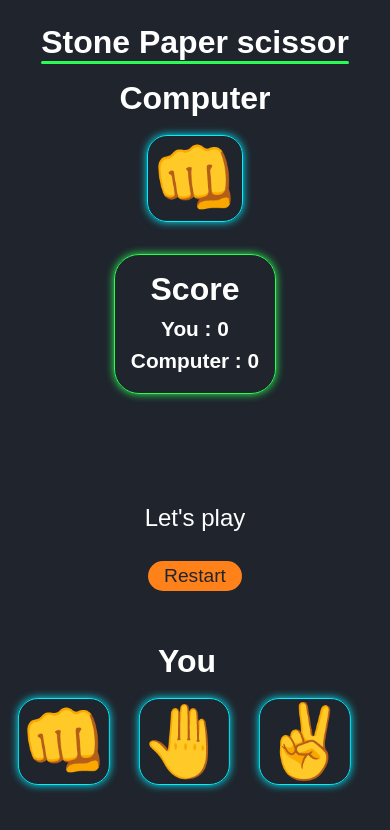
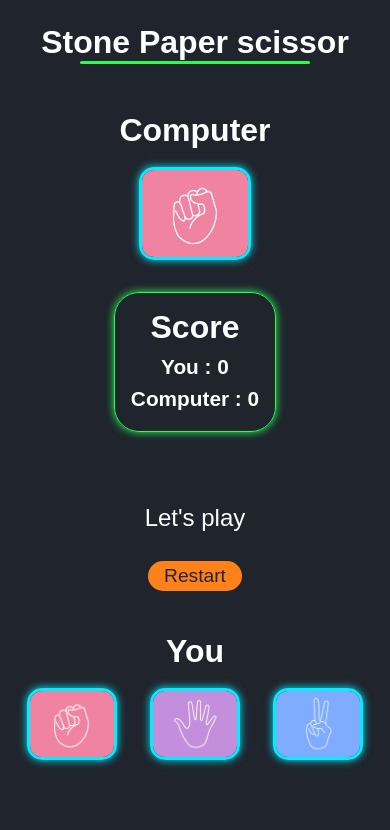
Before and after one commit to navadiyadarshan/rock-paper-sesccors, a plain HTML site: page index.html in a window 390 px wide. Drawn offline with Linux system fonts and the light colour scheme.

Commit message:
add imgs for rock paper scissors

```diff
--- a/game.css
+++ b/game.css
@@ -50,7 +50,7 @@ body{
     display: flex;
     position: absolute;
     left: 50%;
-    transform: translate(-61.5%,0);
+    transform: translate(-50%,0);
     bottom: 7%;
     flex-direction: column;
     align-items: center;
@@ -61,27 +61,30 @@ body{
     gap: 10%;
 }
 .elements{
-    border-radius: 20px;
-    border: .5px solid var(--main3-color);
+    border-radius: 15px;
+    border: 3px solid var(--main3-color);
     box-shadow: 0 0 .5rem var(--main3-color);
-    width: 6rem;
-    font-size: 4.5rem;
+    width: 7rem;
     text-align: center;
     transition: .5s ease;
+    overflow: hidden;
 }
 .elements:hover{
     box-shadow: 0 0 1rem var(--main3-color);
 }
 .elements.selected{
-    border: .5px solid var(--main2-color);
+    border: 3px solid var(--main2-color);
     box-shadow: 0 0 1rem var(--main2-color);
+}
+.elements img{
+    border-radius: 20px;
+    width: 140%;
+    margin-left: -20%;
+    height: 100%;
 }
 .name{
     text-align: center;
     font-size: 2rem;
-}
-.user .name{
-    margin-left: 17.5%;
 }
 
 .score-container{
@@ -139,7 +142,7 @@ body{
     }
 }
 
-/* @media (max-width: 426px) {
+@media (max-width: 445px) {
     .heading hr{
         width: 75%;
     }
@@ -147,4 +150,7 @@ body{
     .notes{
         margin: 0;
     }
-} */
+    .user{
+        bottom: 10%;
+    }
+}
--- a/game.js
+++ b/game.js
@@ -3,7 +3,8 @@ const compChoice = document.querySelector('.comp .elements');
 const compScoreEle = document.querySelector('.compScore');
 const userScoreEle = document.querySelector('.userScore');
 const note = document.querySelector('.notes p');
-const arrGame = ['👊', '🤚', '✌️'];
+// const arrGame = ['👊', '🤚', '✌️'];
+const arrGame = ['rock', 'paper', 'scissors'];
 let compScore = 0;
 let userScore = 0;
 
@@ -12,15 +13,13 @@ function updateScore(userScore, compScore){
     userScoreEle.innerText = `You : ${userScore}`;
 }
 function message(compChoice1, userChoice1, winner){
-    console.log(arrGame[compChoice1], arrGame[userChoice1],winner);
-    compChoice.innerText = '.';
-    compChoice.innerText = arrGame[compChoice1];
+    compChoice.innerHTML = `<img src="./imgs/${arrGame[compChoice1]}.png">`;
     if(winner == 0){
-        note.innerHTML = `You won the Match<br> ${arrGame[userChoice1]} beat ${arrGame[compChoice1]}`;
+        note.innerHTML = `You won the Match<br> ${arrGame[userChoice1].toUpperCase()} beat ${arrGame[compChoice1].toUpperCase()}`;
     }else if(winner == 1){
-        note.innerHTML = `Computer won the Match<br> ${arrGame[compChoice1]} beat ${arrGame[userChoice1]}`;
+        note.innerHTML = `Computer won the Match<br> ${arrGame[compChoice1].toUpperCase()} beat ${arrGame[userChoice1].toUpperCase()}`;
     }else{
-        note.innerHTML = `draw match`;
+        note.innerHTML = `Draw Match`;
     }
 }
 
@@ -31,8 +30,6 @@ userChoice.forEach((element) =>{
         });
         element.classList.add('selected');
         let randomNum = Math.floor(Math.random() * 3);
-        let temp1 = userScore;
-        let temp2 = compScore;
         if(randomNum != element.getAttribute('id')){
             if(randomNum== 1){
                 element.getAttribute('id') == 2 ? winner = 0 : winner = 1;
--- a/index.html
+++ b/index.html
@@ -11,7 +11,9 @@
         <h1 class="heading"><center>Stone Paper scissor<hr size="5" color="transparent"></center></h1>
         <div class="comp">
             <h3 class="name">Computer</h3><br>
-            <div class="elements">👊</div>
+            <div class="elements">
+                <img src="./imgs/rock.png">
+            </div>
         </div>
         <div class="score-container">
             <div class="score">
@@ -29,9 +31,15 @@
         <div class="user">
             <h3 class="name">You</h3><br>
             <div>
-                <div class="elements" id="0" title="Stone">👊</div>
-                <div class="elements" id="1" title="paper">🤚</div>
-                <div class="elements" id="2" title="scissor">✌️</div>
+                <div class="elements" id="0" title="Stone">
+                    <img src="./imgs/rock.png">
+                </div>
+                <div class="elements" id="1" title="paper">
+                    <img src="./imgs/paper.png">
+                </div>
+                <div class="elements" id="2" title="scissor">
+                    <img src="./imgs/scissors.png">
+                </div>
             </div>
         </div>
     </div>
```
Also changed, not shown: imgs/paper.png (added), imgs/rock.png (added), imgs/scissors.png (added).
